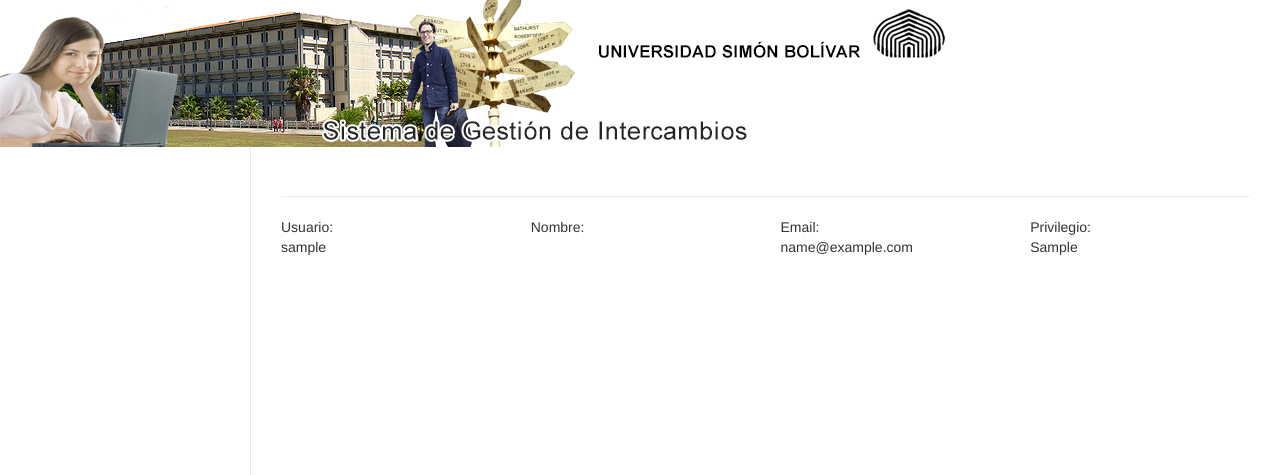
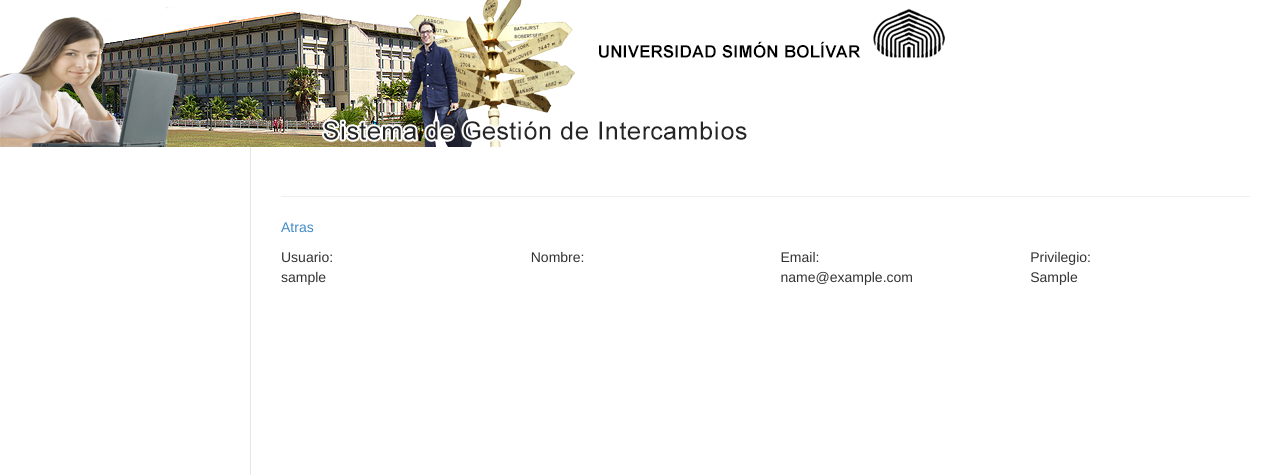
Before and after one commit to leonardogutierrezh/intercambio-reloaded, a Django app: page /ver_usuario/1/ in a window 1280 px wide. Shown: the top 475 px of the page. Run offline with Django 3.2, Linux system fonts and the light colour scheme; the visitor is signed in with stand-in values (Sample User, id 1); data comes from the database, SQL or seed files in the repository; parts of the project's set-up code (start-up, migrations or seed data) failed here and were passed over; some libraries are stand-ins or nearby versions.

Commit message:
boton de regresar en ver usuario

```diff
--- a/intercambio/templates/administrador/ver_usuario.html
+++ b/intercambio/templates/administrador/ver_usuario.html
@@ -1,6 +1,7 @@
 {% extends "base.html" %}
 {% load bootstrap %}
 {% block seccion-contenido %}
+    <p><a href="/administrador_listar_usuarios/0">Atras</a></p>
     <div class="row">
         <div class="col-sm-3">
             Usuario:<br> {{ usuario.username }}
```
